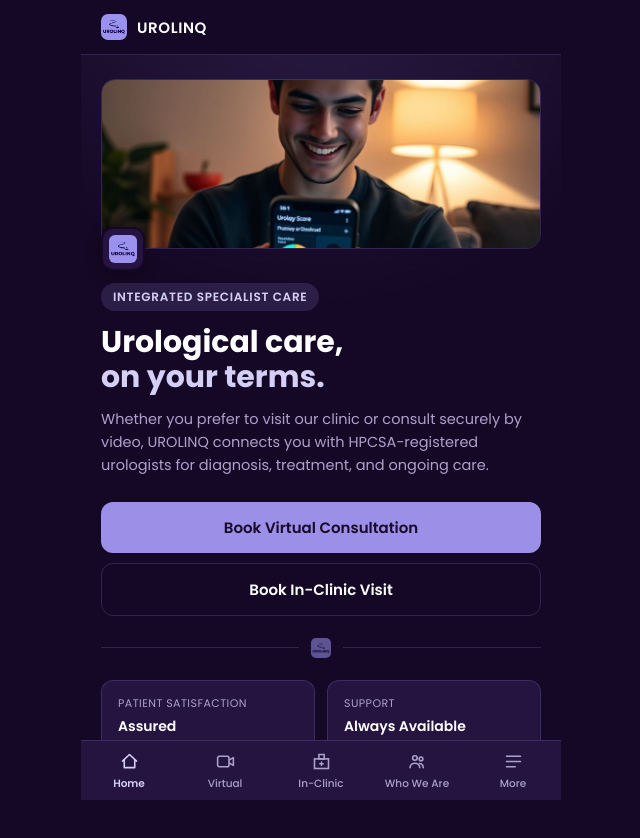
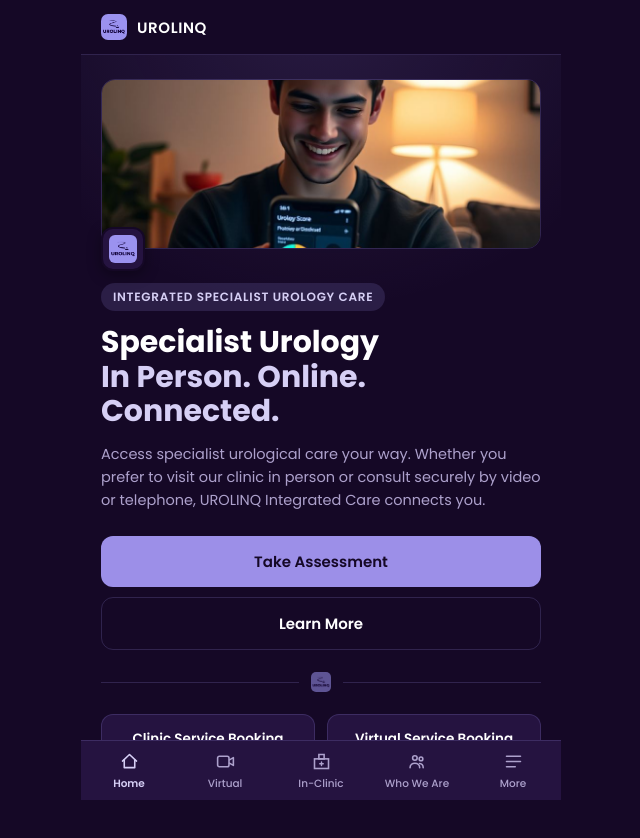
Before and after one commit to drmurolinq/urolinq-integrated-care, a React (Vite) app: page / in a window 1280 px wide. Shown: the top 838 px of the page, without its empty margins (319-959 px from the left). Built offline with nearby package versions, Linux system fonts and the light colour scheme.

Commit message:
Update Home screen copy, CTAs, and booking shortcuts

```diff
--- a/src/screens/Home.jsx
+++ b/src/screens/Home.jsx
@@ -24,62 +24,71 @@
           <img src="/images/logo-square.png" alt="" style={{ width: 28, height: 28, borderRadius: 6 }} />
         </div>
       </div>
+
       <p style={{
         display: 'inline-block', margin: '0 0 14px', fontSize: 12, fontWeight: 600,
         letterSpacing: '0.06em', color: 'var(--accent-soft)', background: 'var(--accent-dim)',
         padding: '5px 12px', borderRadius: 999,
       }}>
-        INTEGRATED SPECIALIST CARE
+        INTEGRATED SPECIALIST UROLOGY CARE
       </p>
 
       <h1 style={{
         fontFamily: 'var(--display-font)', fontSize: 30, lineHeight: 1.15,
         margin: '0 0 14px', fontWeight: 700,
       }}>
-        Urological care,<br /><span style={{ color: 'var(--accent-soft)' }}>on your terms.</span>
+        Specialist Urology<br /><span style={{ color: 'var(--accent-soft)' }}>In Person. Online. Connected.</span>
       </h1>
 
       <p style={{ fontSize: 14.5, lineHeight: 1.6, color: 'var(--text-muted)', margin: '0 0 24px' }}>
-        Whether you prefer to visit our clinic or consult securely by video, UROLINQ connects you
-        with HPCSA-registered urologists for diagnosis, treatment, and ongoing care.
+        Access specialist urological care your way. Whether you prefer to visit our clinic in
+        person or consult securely by video or telephone, UROLINQ Integrated Care connects you.
       </p>
 
       <div style={{ display: 'flex', flexDirection: 'column', gap: 10 }}>
-        <button
-          onClick={() => onNavigate('virtual')}
+        <a
+          href="https://urolinq.online"
+          target="_blank" rel="noopener noreferrer"
           style={{
-            background: 'var(--accent)', color: '#170A28', fontWeight: 600, fontSize: 15,
-            padding: '14px', borderRadius: 12, border: 'none',
+            background: 'var(--accent)', color: '#150826', fontWeight: 600, fontSize: 15,
+            padding: '14px', borderRadius: 12, textAlign: 'center', display: 'block',
           }}
         >
-          Book Virtual Consultation
-        </button>
+          Take Assessment
+        </a>
         <button
-          onClick={() => onNavigate('clinic')}
+          onClick={() => onNavigate('about')}
           style={{
             background: 'transparent', color: 'var(--text)', fontWeight: 600, fontSize: 15,
             padding: '14px', borderRadius: 12, border: '1px solid var(--border)',
           }}
         >
-          Book In-Clinic Visit
+          Learn More
         </button>
       </div>
 
       <PulseDivider />
 
       <div style={{ display: 'grid', gridTemplateColumns: '1fr 1fr', gap: 12 }}>
-        <Highlight label="Patient Satisfaction" value="Assured" />
-        <Highlight label="Support" value="Always Available" />
+        <button
+          onClick={() => onNavigate('clinic')}
+          style={{
+            background: 'var(--bg-elevated)', border: '1px solid var(--border)', borderRadius: 12,
+            padding: '14px 12px', color: 'var(--text)', fontWeight: 600, fontSize: 13.5, textAlign: 'center',
+          }}
+        >
+          Clinic Service Booking
+        </button>
+        <button
+          onClick={() => onNavigate('virtual')}
+          style={{
+            background: 'var(--bg-elevated)', border: '1px solid var(--border)', borderRadius: 12,
+            padding: '14px 12px', color: 'var(--text)', fontWeight: 600, fontSize: 13.5, textAlign: 'center',
+          }}
+        >
+          Virtual Service Booking
+        </button>
       </div>
     </div>
   )
 }
-
-function Highlight({ label, value }) {
-  return (
-    <div style={{ background: 'var(--bg-elevated)', borderRadius: 12, padding: '14px 16px', border: '1px solid var(--border)' }}>
-      <p style={{ margin: '0 0 4px', fontSize: 11, color: 'var(--text-muted)', textTransform: 'uppercase', letterSpacing: '0.04em' }}>{label}</p>
-      <p style={{ margin: 0, fontSize: 14, fontWeight: 600 }}>{value}</p>
-    </div>
-  )
-}
```
